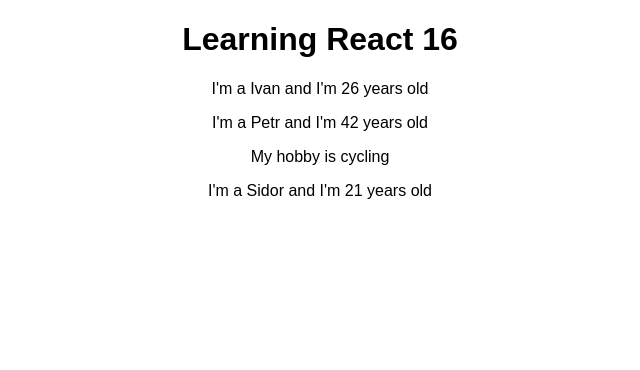
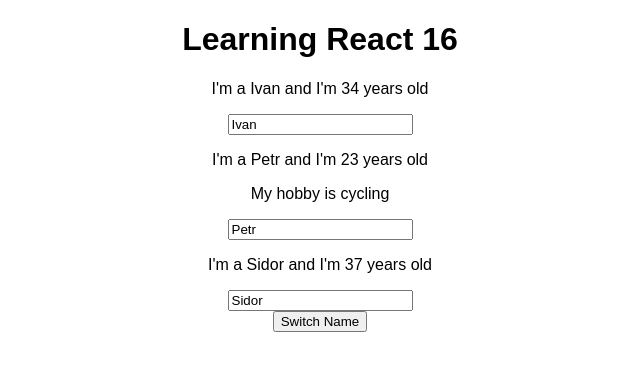
Before and after one commit to saladNights/learning-react-16, a React (Create React App) app: page / in a window 1280 px wide. Shown: the top 370 px of the page, without its empty margins (320-960 px from the left). Built offline with nearby package versions, Linux system fonts and the light colour scheme.

Commit message:
finish base module

```diff
--- a/src/App.js
+++ b/src/App.js
@@ -3,13 +3,58 @@
 import Person from './Person';
 
 class App extends Component {
+
+  state = {
+    persons: [
+        {name: 'Ivan', age: 34},
+        {name: 'Petr', age: 23},
+        {name: 'Sidor', age: 37}
+    ]
+  };
+
+  switchNameHandler = (newName) => {
+      this.setState({
+          persons: [
+              {name: newName, age: 34},
+              {name: 'Petr', age: 23},
+              {name: 'Sidor', age: 37}
+          ]
+      });
+  };
+
+  changedNameHandler = (event) => {
+      this.setState({
+          persons: [
+              {name: 'Ivan', age: 34},
+              {name: event.target.value, age: 23},
+              {name: 'Sidor', age: 37}
+          ]
+      });
+  };
+
   render() {
     return (
       <div className="App">
         <h1>Learning React 16</h1>
-          <Person name="Ivan" age="26"/>
-          <Person name="Petr" age="42">My hobby is cycling</Person>
-          <Person name="Sidor" age="21"/>
+          <Person
+              name={this.state.persons[0].name}
+              age={this.state.persons[0].age}
+              click={this.switchNameHandler.bind(this, 'Mitr')}
+          />
+          <Person
+              name={this.state.persons[1].name}
+              age={this.state.persons[1].age}
+              change={this.changedNameHandler}
+          >
+            My hobby is cycling
+          </Person>
+          <Person
+              name={this.state.persons[2].name}
+              age={this.state.persons[2].age}
+          />
+          <button onClick={this.switchNameHandler.bind(this, 'Roma')}>
+            Switch Name
+          </button>
       </div>
     );
   }
--- a/src/Person/index.js
+++ b/src/Person/index.js
@@ -2,8 +2,9 @@
 
 const Person = (props) => {
     return <div>
-        <p>I'm a {props.name} and I'm {props.age} years old</p>
+        <p onClick={props.click}>I'm a {props.name} and I'm {props.age} years old</p>
         <p>{props.children}</p>
+        <input type="text" onChange={props.change} value={props.name}/>
     </div>
 };
 
```
